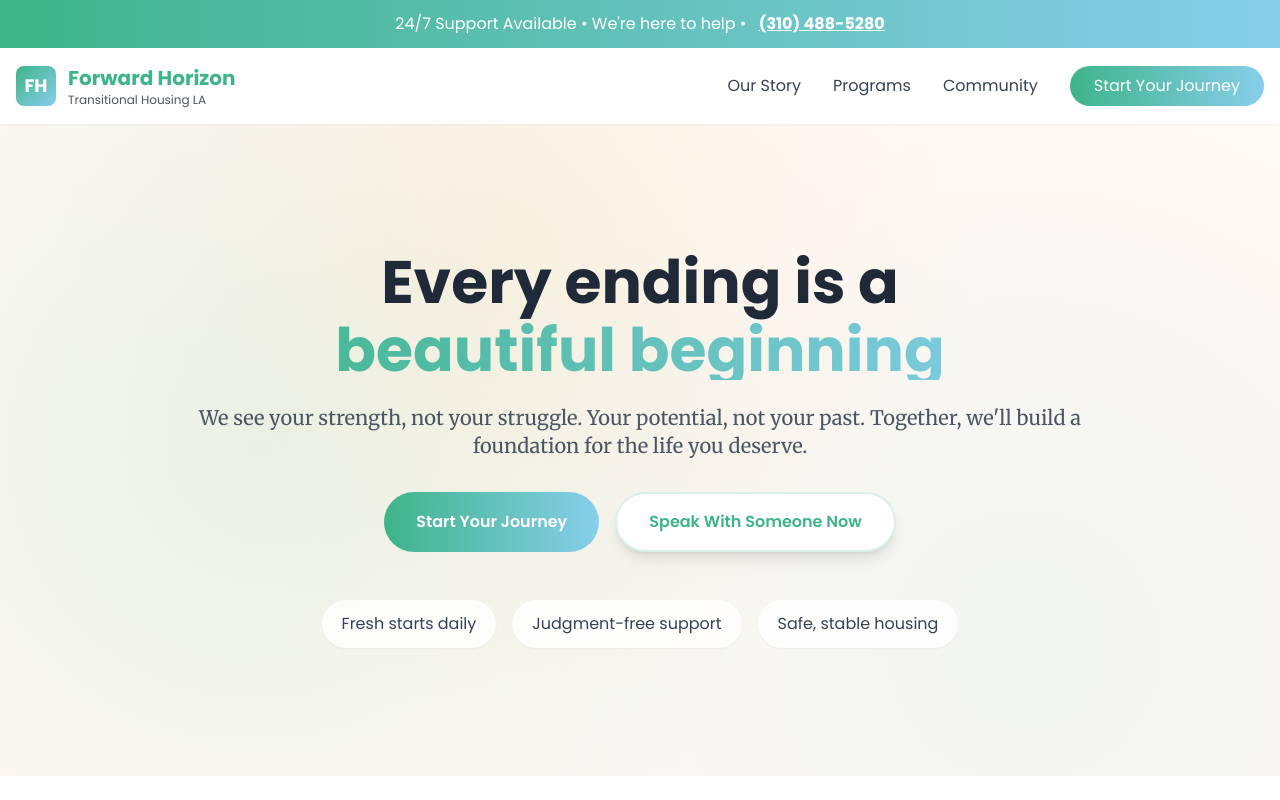
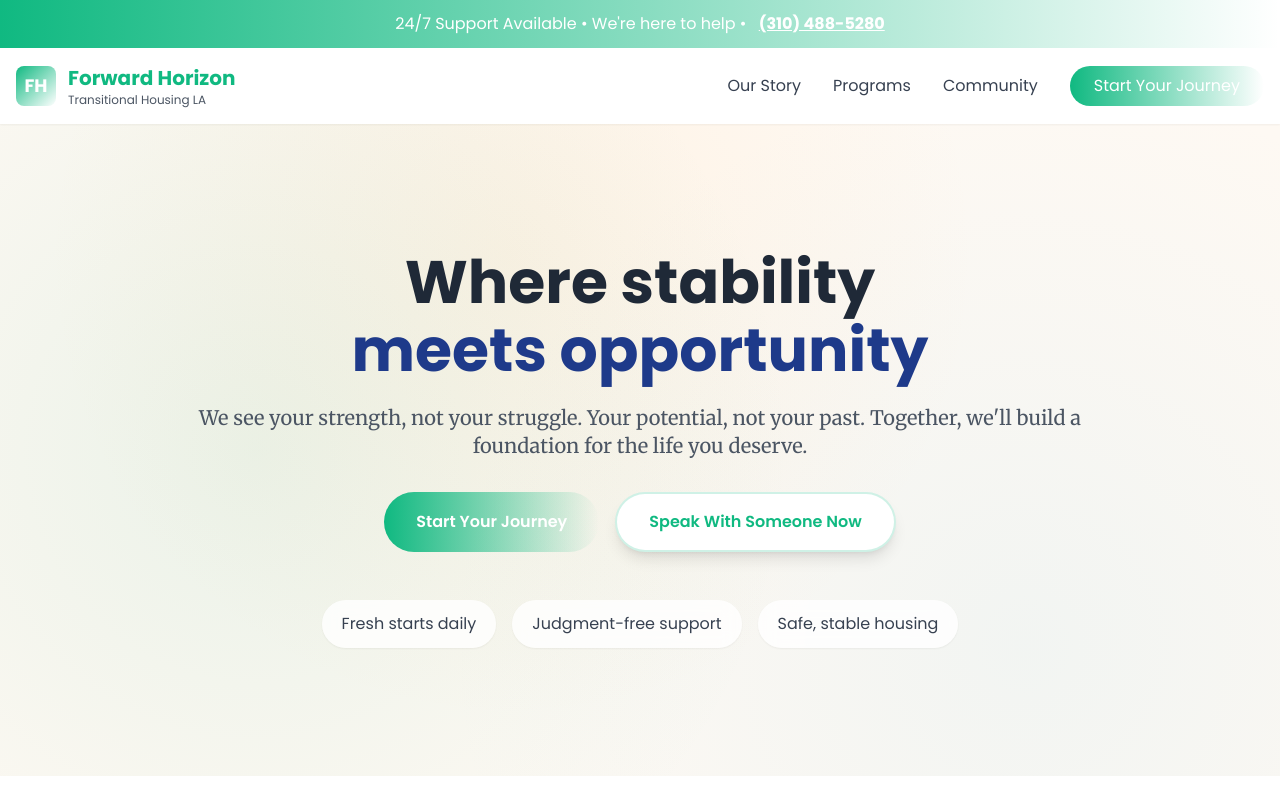
Before and after one commit to jumaanebey/forward-horizon-clean, a website: page public/index.html in a window 1280 px wide. Shown: the top 800 px of the page. Drawn offline with nearby package versions, Linux system fonts and the light colour scheme.

Commit message:
Actually apply Covenant House design - navy colors and messaging

```diff
--- a/public/index.html
+++ b/public/index.html
@@ -28,13 +28,13 @@
                         'serif': ['Merriweather', 'serif'],
                     },
                     colors: {
-                        'sage': '#87A96B',
-                        'mint': '#3EB489',
-                        'sky': '#87CEEB',
-                        'sunset': '#FDB863',
-                        'lavender': '#C8B6DB',
-                        'coral': '#FF6B6B',
-                        'sand': '#F4E4C1',
+                        'primary': '#1e3a8a', // Deep navy blue - trust & stability
+                        'primary-light': '#3b82f6', // Bright blue
+                        'accent': '#fbbf24', // Hope yellow
+                        'warm': '#f97316', // Orange warmth
+                        'sage': '#6b7280', // Neutral gray
+                        'mint': '#10b981', // Success green
+                        'sand': '#f3f4f6', // Light background
                     },
                     animation: {
                         'float': 'float 6s ease-in-out infinite',
@@ -140,9 +140,9 @@
             <div class="text-center max-w-4xl mx-auto">
                 <!-- Floating Elements -->
                 <h1 class="text-4xl md:text-6xl font-bold mb-6 text-balance">
-                    <span class="text-gray-800">Every ending is a</span>
-                    <span class="text-transparent bg-clip-text bg-gradient-to-r from-mint to-sky block mt-2">
-                        beautiful beginning
+                    <span class="text-gray-800">Where stability</span>
+                    <span class="text-primary block mt-2">
+                        meets opportunity
                     </span>
                 </h1>
 
```
